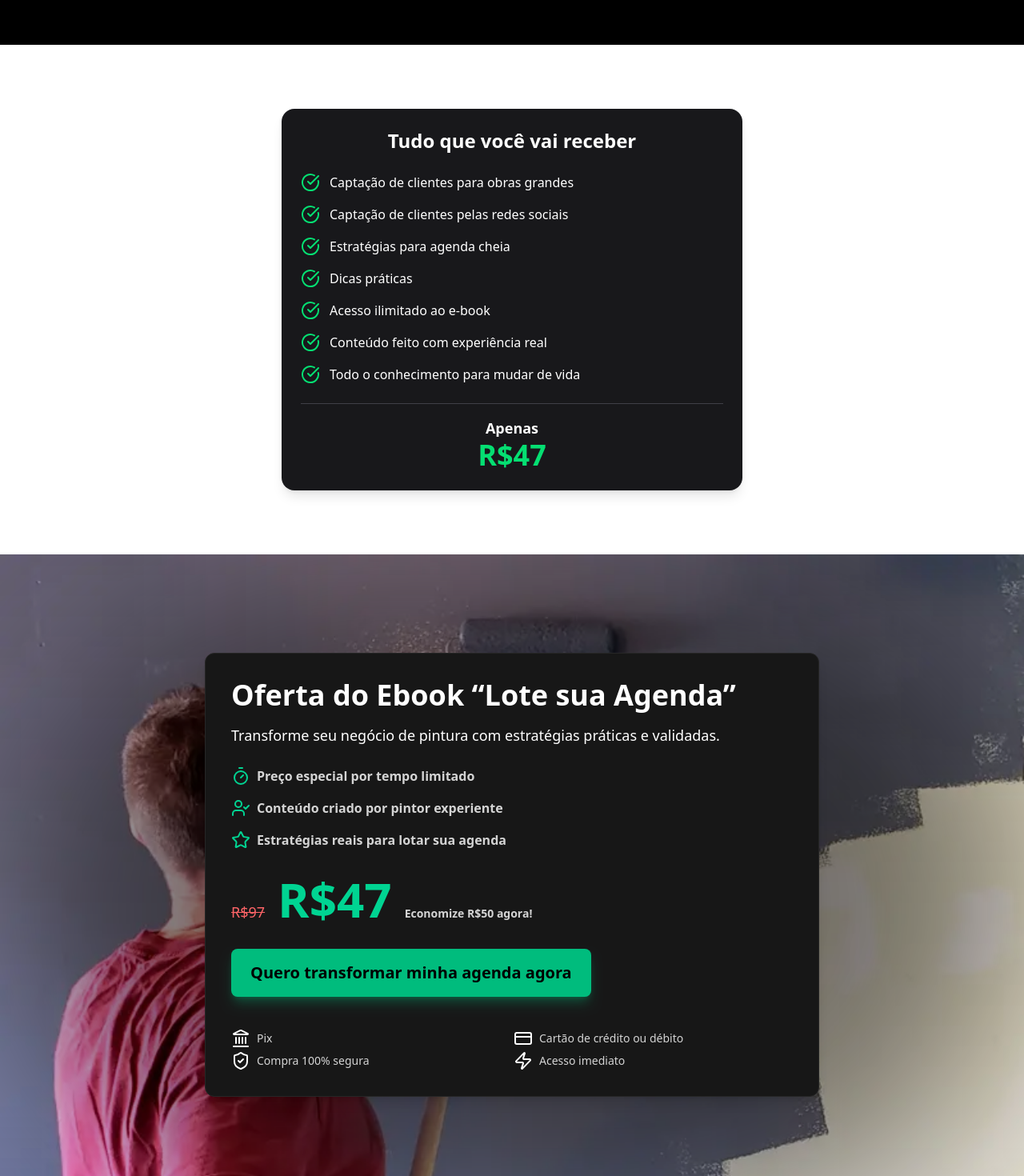
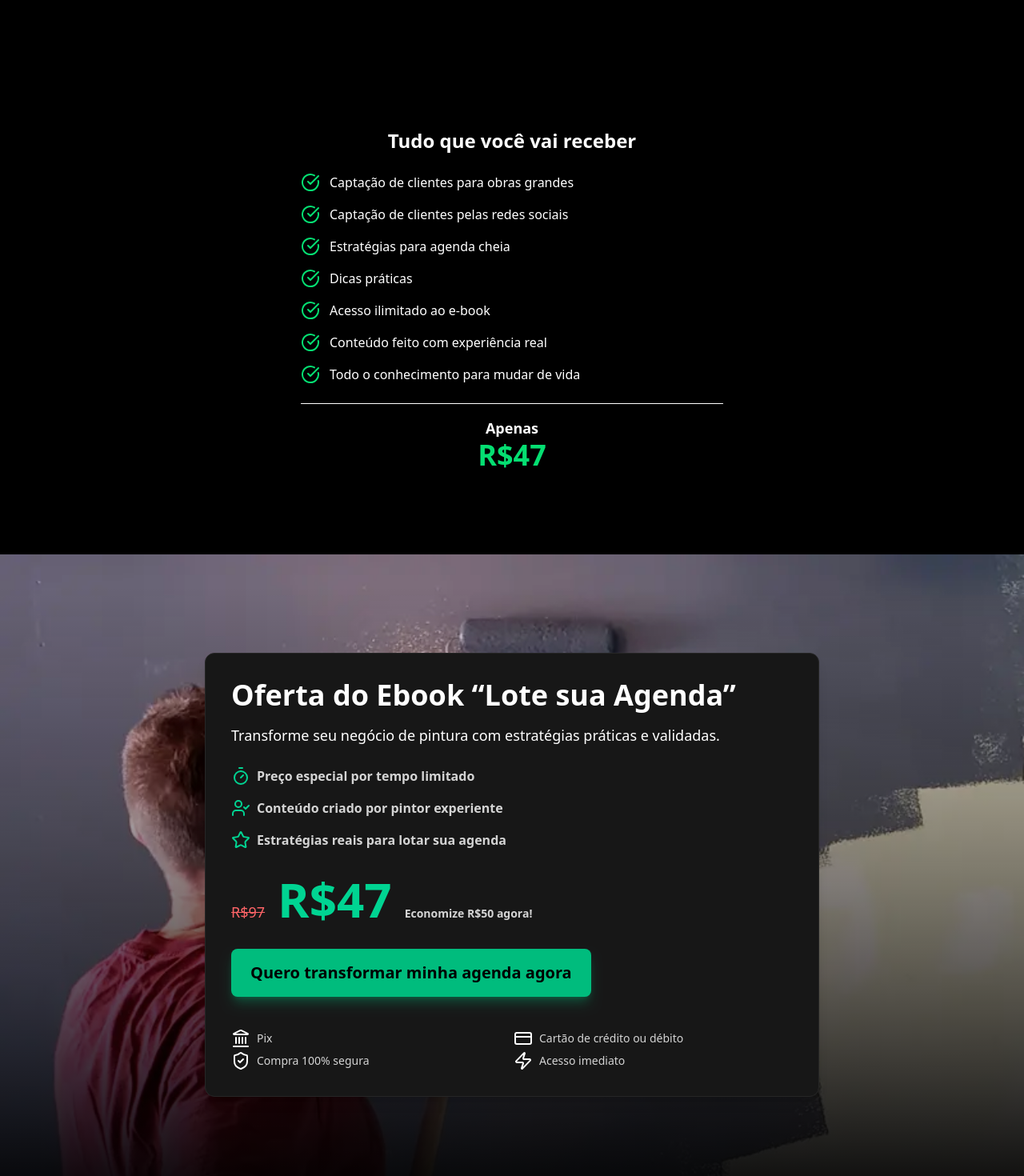
Before and after one commit to FernandoGvDev/klein_pagina, a React (Vite) app: page / in a window 1280 px wide. Shown: the part 4600-6070 px from the top of the page at 80% size. Built offline with nearby package versions, Linux system fonts and the light colour scheme.

Commit message:
ajuste color

```diff
--- a/src/App.tsx
+++ b/src/App.tsx
@@ -46,7 +46,7 @@ const aprendizados = [
 function App() {
   return (
     <>
-    <div className="">
+    <div className="bg-black">
       <Hero />
       <PainSection />
       <SecaoImagineSolucao />
--- a/src/components/FAQ.tsx
+++ b/src/components/FAQ.tsx
@@ -2,7 +2,7 @@ import CTAButton from "./CTA";
 import { Zap } from "lucide-react";
 
 export const FAQ = () => (
-  <section className="max-w-6xl mx-auto px-6 py-16">
+  <section className="max-w-6xl text-gray-100 mx-auto px-6 py-16">
     <h2 className="text-3xl font-bold">Perguntas frequentes</h2>
     <div className="mt-8 space-y-6">
       <div>
--- a/src/components/Offer.tsx
+++ b/src/components/Offer.tsx
@@ -19,7 +19,7 @@ export const Offer = () => {
       style={{ backgroundImage: `url(/pintor.webp)` }}
     >
       {/* Glow */}
-      <div className="absolute w-full h-full bg-black/50 blur-[120px] rounded-full pointer-events-none" />
+      <div className="absolute w-full h-full bg-linear-to-b from-transparent to-black pointer-events-none" />
 
 
 
--- a/src/components/RecapitulacaoEbook.tsx
+++ b/src/components/RecapitulacaoEbook.tsx
@@ -23,7 +23,7 @@ const itemVariants = {
 
 const RecapitulacaoEbook: FC = () => {
   return (
-    <div className="w-full max-w-xl mx-auto bg-zinc-900 text-white p-6 rounded-2xl shadow-lg space-y-6 my-20">
+    <div className="w-full max-w-xl mx-auto bg-black text-white p-6 rounded-2xl shadow-lg space-y-6 my-20">
       <h2 className="text-2xl font-bold text-center">
         Tudo que você vai receber
       </h2>
@@ -44,7 +44,7 @@ const RecapitulacaoEbook: FC = () => {
         ))}
       </div>
 
-      <div className="text-center pt-4 border-t border-zinc-700">
+      <div className="text-center pt-4 border-t border-white">
         <p className="text-lg font-semibold">Apenas</p>
         <p className="text-4xl font-bold text-green-400">R$47</p>
       </div>
--- a/src/components/TestimonialCard.tsx
+++ b/src/components/TestimonialCard.tsx
@@ -33,7 +33,7 @@ const testimonials: Testimonial[] = [
 
 export default function TestimonialSection() {
   return (
-    <section className="relative py-20 px-6 bg-linear-to-b from-blue-800 to-blue-300">
+    <section className="relative py-20 px-6 bg-linear-to-b from-black to-gray-900">
       <div className="max-w-6xl mx-auto text-center mb-12">
         <motion.h2
           initial={{ opacity: 0, y: 20 }}
--- a/src/index.css
+++ b/src/index.css
@@ -2,3 +2,7 @@
 @import "swiper/css";
 @import "swiper/css/autoplay";
 @import "swiper/css/navigation";
+
+html, body {
+    overflow-x: hidden;
+}
```
